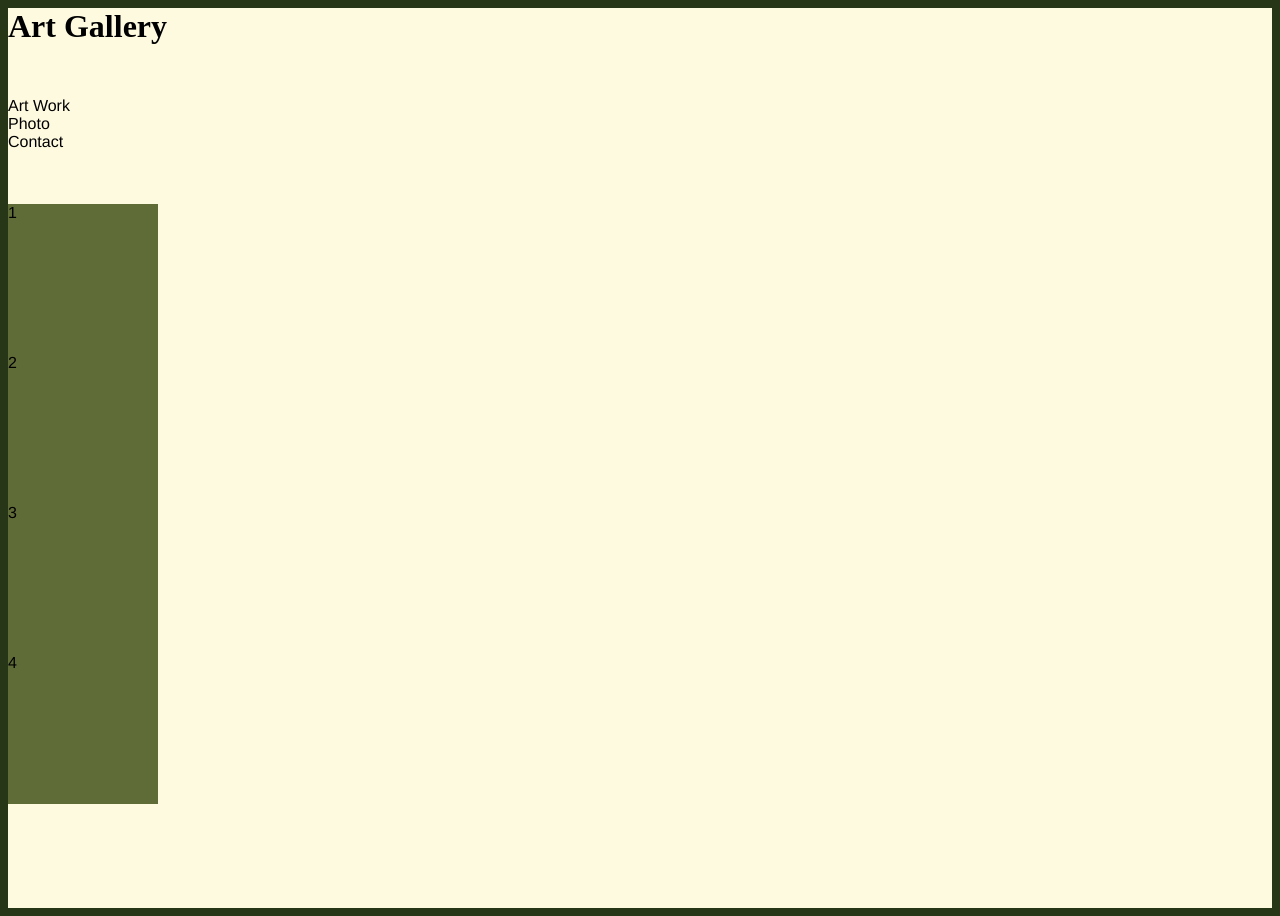
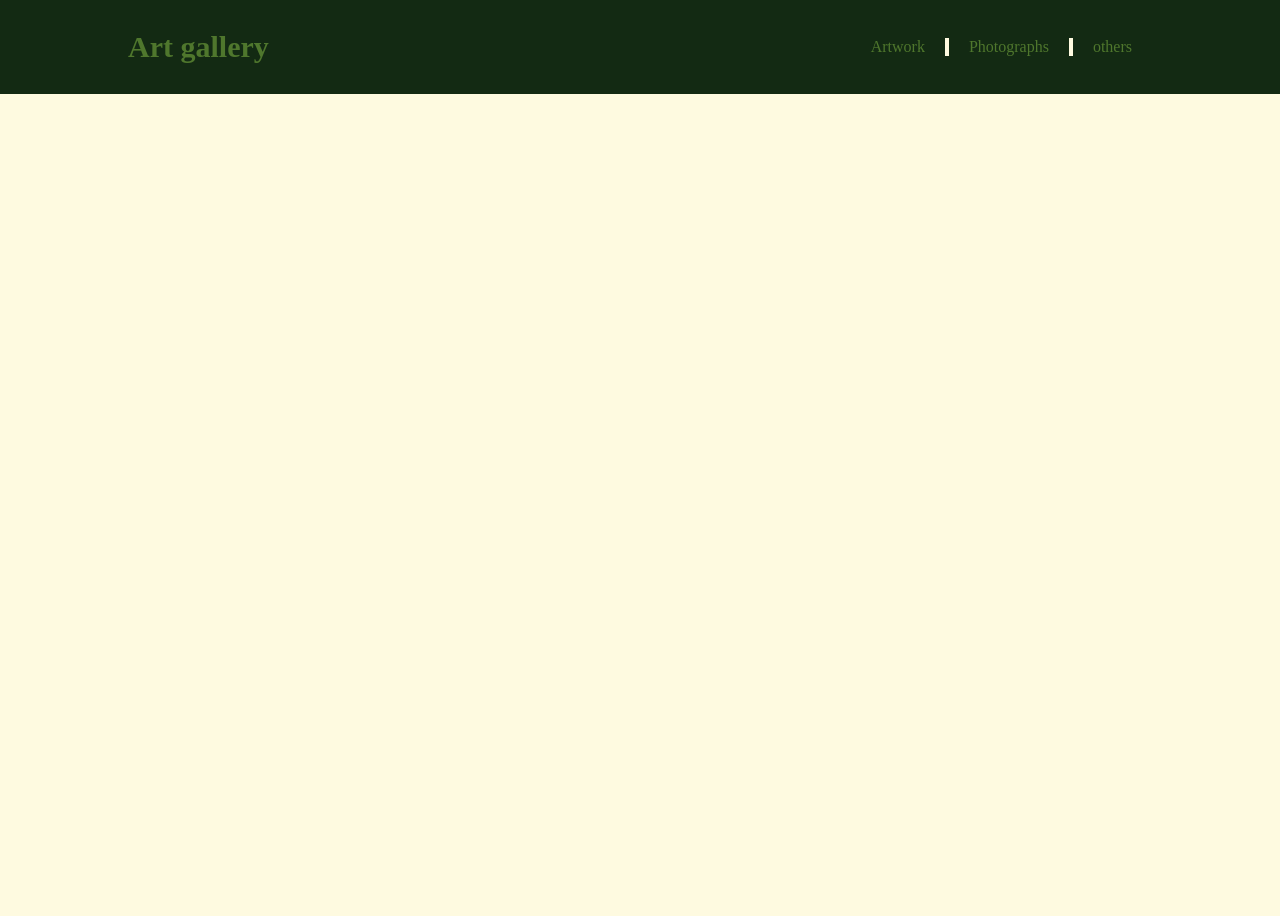
Before and after one commit to Etnavas/E25webdev, a plain HTML site: page MidtermWebsite/Home_Page/index.html in a window 1280 px wide. After the commit the page ends 800 px from the top, so only its background shows below. Drawn offline with Linux system fonts and the light colour scheme; files that its build step writes are made by us from their sources; files whose address does not match are found by name.

Commit message:
update 1 Mar 17

```diff
--- a/MidtermWebsite/Home_Page/index.html
+++ b/MidtermWebsite/Home_Page/index.html
@@ -6,28 +6,22 @@
 
     <meta name="viewport" content="width=device-width, initial-scale=1" />
 
-    <title>Gallery Website</title>
-    <link rel="stylesheet" href="/Users/pigeons/Desktop/Webdev-stuff/E25webdev/MidtermWebsite/css/style.css">
+    <title>Art Gallery</title>
+
+    <link rel="stylesheet" href="/Users/pigeons/Desktop/Webdev-stuff/E25webdev/MidtermWebsite/Home_Page/style.css">
   </head>
   <body>
     <header>
-        <H1>Art Gallery</H1>
+
+    <h1>Art gallery</h1>
+    <nav>
+      <ul class="navbar">
+        <li><a href=""></a>Artwork</li>
+        <li><a href="/Users/pigeons/Desktop/Webdev-stuff/E25webdev/MidtermWebsite/Photo_Gallery/index.html"></a>Photographs</li>
+        <li><a href="#"></a>others</li>
+      </ul>
+    </nav>
+
     </header>
-    <div class="navbar">
-        <nav>
-            <ul>
-              <li><a href="link1"></a>Art Work</li>
-              <li><a href="link1"></a>Photo</li>
-              <li><a href="link1"></a>Contact</li>
-            </ul>
-        </nav>
-    </div>
-    <main class="container">
-      <div class="box" style="grid-area: box-1;">1</div>
-      <div class="box" style="grid-area: box-2;">2</div>
-      <div class="box" style="grid-area: box-3;">3</div>
-      <div class="box" style="grid-area: box-4;">4</div>
-    </main>
-    <footer></footer>
   </body>
 </html>
--- /dev/null
+++ b/MidtermWebsite/Home_Page/style.css
@@ -0,0 +1,45 @@
+* {
+    box-sizing: border-box;
+    margin: 0;
+    padding: 0;
+    background-color: #fefae0;
+}
+
+li, a {
+    text-decoration: none;
+    font-family: 'Times New Roman', Times, serif;
+    font-weight: 500;
+    font-size: 16px;
+    color: #4f772d;
+}
+
+header h1 {
+    font-family: 'Times New Roman', Times, serif;
+    font-weight: 800;
+    font-size: 30px;
+    color: #4f772d;
+    background-color: #132a13;
+}
+
+header {
+   display: flex;
+   justify-content: space-between;
+   align-items: center;
+   padding: 30px 10%;
+   background-color: #132a13;
+}
+
+.navbar li {
+    list-style: none;
+    display: inline-block;
+    padding: 0px 20px;
+    background-color: #132a13;
+}
+
+.navbar li a {
+    transition: all 0.3s ease 0s;
+}
+
+#navbar li a:hover {
+    color: #fb8500;
+}
--- a/MidtermWebsite/css/style.css
+++ b/MidtermWebsite/css/style.css
@@ -3,16 +3,17 @@
 * {
     margin: 0;
     padding: 0;
+    box-sizing: border-box;
+
 }
 
 body {
     font-family: 'Franklin Gothic Medium', 'Arial Narrow', Arial, sans-serif;
-    min-height: 900px;
+    min-height: 100vh;
     border: 8px solid #283618;
     display: grid;
     flex-wrap: wrap;
     background-color: #fefae0;
-    text-decoration-color: #283618;
   }
 
   h1 {
@@ -21,11 +22,35 @@ body {
   }
 
   .container {
-
+    display: grid;
+    justify-content: center;
+    align-items: center;
+    gap: 1em;
   }
 
   .box {
     height: 150px;
     width: 150px;
     background-color: #606c38;
+    border: 3px solid black;
   }
+
+  .one {
+    flex: 1;
+  }
+
+  header {
+    display: flex;
+    align-items: self-start;
+
+
+
+  }
+
+  nav ul {
+    list-style-type: none;
+  }
+
+  .contact ul {
+    list-style-type: none;
+  }
```
Also changed, not shown: MidtermWebsite/Art_Work_Gallery/index.html (+42 -0 lines), MidtermWebsite/Art_Work_Gallery/Img/characterts  copy.png (added), MidtermWebsite/Photo_Gallery/index.html (added).
